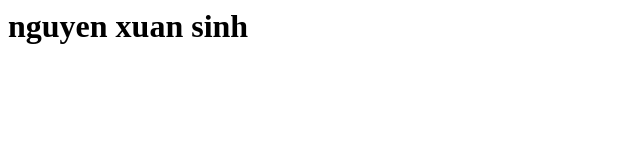
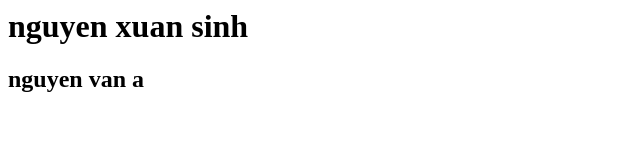
Before and after one commit to nguyenxuansinh/test, a plain HTML site: page index.html in a window 1280 px wide. Shown: the whole page, without its empty margins (0-640 px from the left). Drawn offline with Linux system fonts and the light colour scheme.

Commit message:
Update index.html

```diff
--- a/index.html
+++ b/index.html
@@ -1 +1,3 @@
 <H1>nguyen xuan sinh</H1>
+
+<h2>nguyen van a</h2>
```
